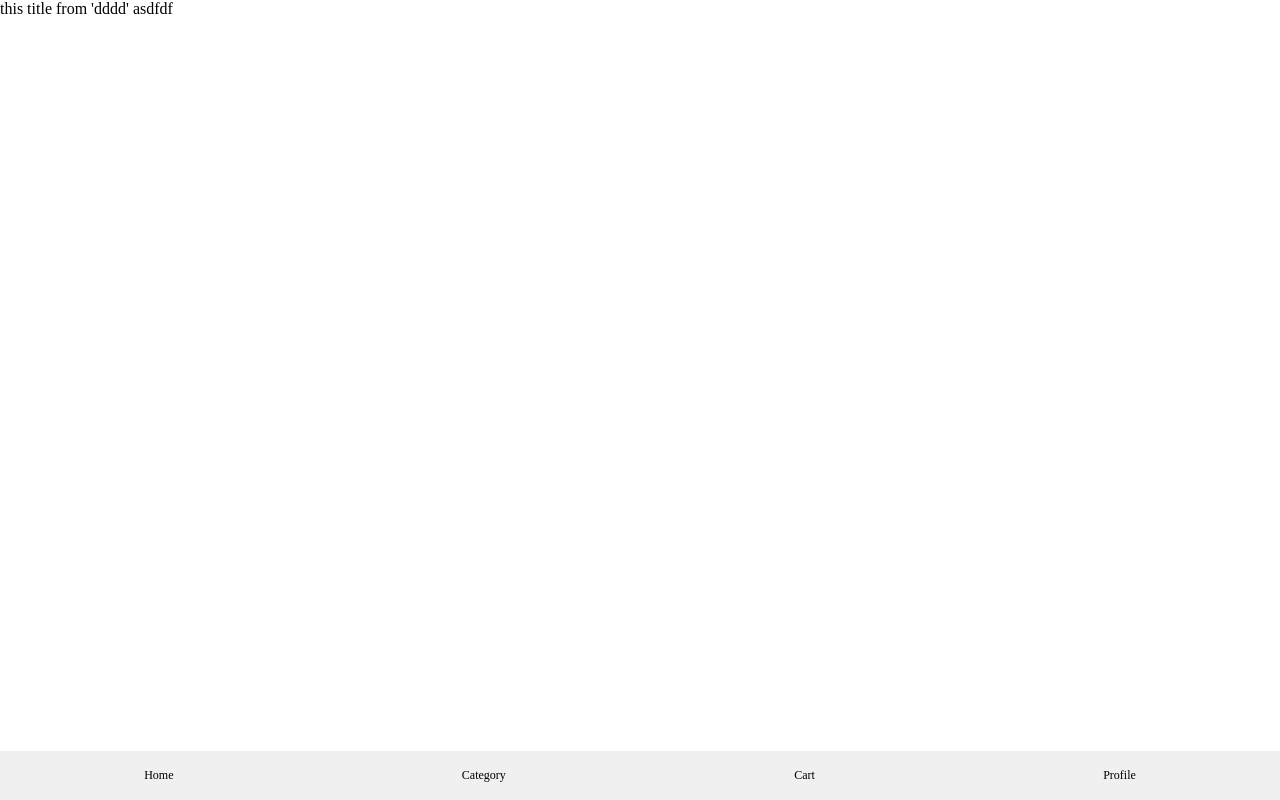
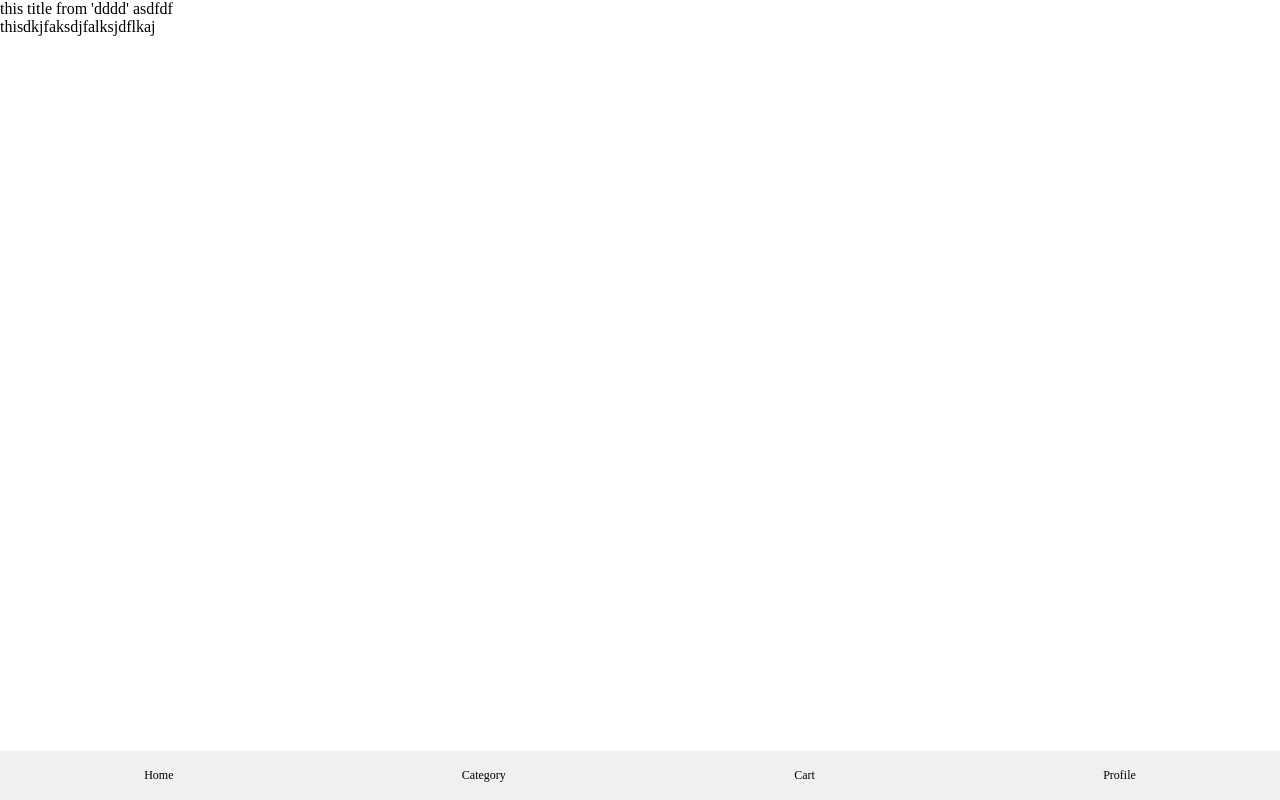
Before and after one commit to amonianhcl/myrouter, a Vue app: page /#/user in a window 1280 px wide. Built offline with nearby package versions, Linux system fonts and the light colour scheme.

Commit message:
add more

```diff
--- a/src/views/Profile/User.vue
+++ b/src/views/Profile/User.vue
@@ -2,5 +2,8 @@
   <div>
     this title from 'dddd'
     <span>asdfdf</span>
+    <article>
+        thisdkjfaksdjfalksjdflkaj
+    </article>
   </div>
 </template>
```
